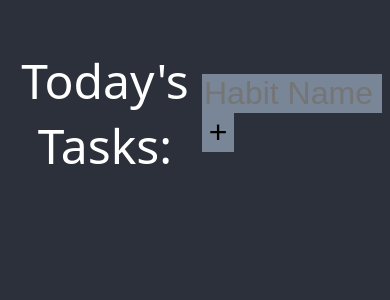
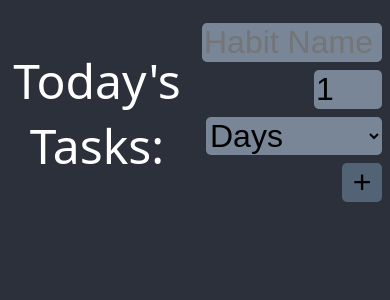
Before and after one commit to ItsGoldMonke/Habby, a Vue app in the folder client/: page / in a window 390 px wide. Shown: the top 300 px of the page. Built offline with nearby package versions, Linux system fonts and the light colour scheme.

Commit message:
feat: update form to allow for advanced habit creating, and update css for better responsiveness

```diff
--- a/client/src/components/HabitCard.vue
+++ b/client/src/components/HabitCard.vue
@@ -26,8 +26,8 @@ const emit = defineEmits<{
       <p>🔥Streak: {{habit.currentStreak}}</p>
     </div>
       <div class="habit-buttons">
-    <button @click="$emit('toggle', habit.id)" >{{ habit.completedToday ? "Completed ✅️" : "Mark as completed"}}</button>
-    <button @click="$emit('remove', habit.id)" >Remove Habit</button>
+    <button @click="$emit('toggle', habit.id)" style="background: #32614f">{{ habit.completedToday ? "Completed ✅️" : "Mark as completed"}}</button>
+    <button @click="$emit('remove', habit.id)" style="background: #D64933">Remove Habit</button>
       </div>
     </div>
   </article>
@@ -43,8 +43,8 @@ const emit = defineEmits<{
   gap: 1rem;
   padding: 1rem;
   border: 1px solid black;
-  border-radius: 5px;
-  background-color: #B14AED;
+  border-radius: 18px;
+  background-color: #7C7C7C;
   width: 100%;
   box-sizing: border-box;
 
@@ -82,7 +82,6 @@ const emit = defineEmits<{
 
 button {
   cursor: pointer;
-  background: #7C7C7C;
   padding: 0.5rem;
   border: none;
   border-radius: 8px;
--- a/client/src/components/TodayView.vue
+++ b/client/src/components/TodayView.vue
@@ -1,10 +1,16 @@
 <script setup lang="ts">
 import type { Habit } from "../types/habit.ts";
 import HabitCard from "./HabitCard.vue";
-import {ref, watch} from "vue";
+import {onMounted, onUnmounted, ref, watch} from "vue";
 
 
 const STORAGE_KEY = "habits";
+let coolDownTimer: ReturnType<typeof setInterval>;
+
+const newHabitName = ref("");
+const intervalValue = ref(1);
+const intervalUnit = ref("days");
+
 
 function loadHabits(): Habit[] {
   try {
@@ -17,23 +23,37 @@ function loadHabits(): Habit[] {
 
 const habits = ref<Habit[]>(loadHabits());
 
+onMounted(() => {
+  coolDownTimer = setInterval(() => {
+    const now = Date.now();
+
+    for (const habit of habits.value) {
+      if (
+          habit.completedToday &&
+          habit.lastCompleted !== null &&
+          now >= habit.lastCompleted + habit.intervalMinutes * 60 * 1000
+      ) {
+        habit.completedToday = false;
+      }
+    }
+  }, 1000)
+});
+
+onUnmounted(() => {
+  clearInterval(coolDownTimer);
+});
+
+
 watch(habits, (newHabits) => {
   localStorage.setItem(STORAGE_KEY, JSON.stringify(newHabits));
 }, {deep: true});
 
-/* const habits = ref<Habit[]>([{completedToday: false ,currentStreak: 3,label: 'Morning and Evening', id: '1', name: 'Brush teeth' },
-  {completedToday: false ,currentStreak: 5,label: 'Every Day', id: '2', name: 'Code 5 minutes' },
-  {completedToday: true ,currentStreak: 0,label: '2 Hours, in blocks', id: '3', name: 'Study for test' },
-  {completedToday: false ,currentStreak: 3,label: '1 Hour', id: '4', name: 'Improve linux install' },
-  {completedToday: false ,currentStreak: 0,label: '5 Minutes', id: '5', name: 'Work on dots' },
-  {completedToday: true ,currentStreak: 2,label: '25 Minutes', id: '6', name: 'Read a book' }]);
-*/
-
-function addHabit(name: string) {
+function addHabit(name: string, intervalMinutes: number) {
   const habit: Habit = {
     id: crypto?.randomUUID?.() ?? `${Date.now()}-${Math.random().toString(16).slice(2)}`,
     name,
-    label: 'Every Day',
+    label: `Every ${intervalValue.value} ${intervalUnit.value}`,
+    intervalMinutes, // needs to be implemented in the form later
     currentStreak: 0,
     completedToday: false,
     lastCompleted: null
@@ -49,22 +69,32 @@ function toggleHabit(id: string) {
   const habit = habits.value.find((habit) => habit.id === id); // finds the habit corresponding to the id in the list
   if (!habit) return // returns if no habit found matching given id
 
-  const now = Date.now();
-  const hours = 1;
-  const minutes = 1;
-  const cooldown = hours * minutes * 60 * 1000;
+  const now = Date.now(); // Current unix time
+  const cooldown = habit.intervalMinutes * 60 * 1000; // The cooldown in seconds
 
-  if (habit.completedToday) {
-    habit.completedToday = false;
+  if (habit.lastCompleted !== null && now < habit.lastCompleted + cooldown) {
     return;
   }
-  if (habit.lastCompleted == null || now - habit.lastCompleted > cooldown) {
-    habit.currentStreak++
-    habit.lastCompleted = now;
-
-  }
+  // Only gets here if cooldown has passed or if it has never started
 
   habit.completedToday = true;
+  habit.currentStreak++
+  habit.lastCompleted = now;
+}
+
+function handleSubmit() {
+  const name = newHabitName.value;
+  if (!name || intervalValue < 1) return;
+
+  const multipliers = {
+    minutes: 1,
+    hours: 60,
+    days: 1440,
+  };
+
+  const intervalMinutes = intervalValue.value * multipliers[intervalUnit.value];
+
+  addHabit(name, intervalMinutes);
 }
 
 
@@ -75,16 +105,35 @@ function toggleHabit(id: string) {
     <div class="top-bar">
 
       <h1>Today's Tasks:</h1>
-      <form @submit.prevent="addHabit(($event.target as HTMLFormElement).habitName.value.trim());
-($event.target as HTMLFormElement).reset();">
-        <input name="habitName" placeholder="Habit Name" required autocomplete="off" maxlength="20" />
-        <input class="submitinp" type="submit" value="+" />
+      <form @submit.prevent="handleSubmit">
+        <input
+            v-model="newHabitName"
+            name="habitName"
+            placeholder="Habit Name"
+            required
+            maxlength="20"
+            autocomplete="off"
+        />
+        <input
+            v-model.number="intervalValue"
+            type="number"
+            name="intervalMinutes"
+            min="1"
+            max="365"
+            required
+        />
+        <select v-model="intervalUnit">
+          <option value="minutes">Minutes</option>
+          <option value="hours">Hours</option>
+          <option value="days">Days</option>
+        </select>
+        <button type="submit">+</button>
       </form>
 
     </div>
 
     <div class="habit-grid">
-      <HabitCard @toggle="toggleHabit" @remove="removeHabit" v-for="habit in habits" :habit="habit"/>
+      <HabitCard @toggle="toggleHabit" @remove="removeHabit" v-for="habit in habits" :key="habit.id" :habit="habit"/>
     </div>
   </section>
 </template>
@@ -97,6 +146,19 @@ function toggleHabit(id: string) {
   align-items: center;
   flex-direction: row;
   justify-content: space-around;
+  gap: 1rem;
+}
+
+form {
+  display: flex;
+  gap: 0.5rem;
+}
+
+@media (max-width: 600px) {
+  form {
+    flex-direction: column;
+    align-items: end;
+  }
 }
 
 .top-bar input {
@@ -106,10 +168,29 @@ function toggleHabit(id: string) {
   outline: none;
   align-content: center;
   width: 11rem;
+  border-radius: 5px;
 }
 
-.top-bar .submitinp {
-  width: 2rem;
+.top-bar input[type='number'] {
+  width: 4rem;
+}
+
+.top-bar select {
+  font-size: 2rem;
+  background: #788697;
+  border: none;
+  outline: none;
+  align-content: center;
+  width: 11rem;
+  border-radius: 5px;
+}
+
+.top-bar [type='submit'] {
+  width: 2.5rem;
+  background: #526375;
+  font-size: 2rem;
+  outline: none;
+  border-radius: 5px;
 }
 
 h1 {
@@ -118,7 +199,9 @@ h1 {
 }
 button {
   font-size: 2rem;
-  text-align: center;
+  text-align: center;  border: none;
+  outline: none;
+
 }
 .habit-grid{
   display: flex;
--- a/client/src/types/habit.ts
+++ b/client/src/types/habit.ts
@@ -2,6 +2,7 @@ export interface Habit {
     id: string;
     name: string;
     label: string;
+    intervalMinutes: number;
     currentStreak: number;
     completedToday: boolean;
     lastCompleted: number | null;
```
Also changed, not shown: 1 other file (tests, documents, lock files or other folders).
